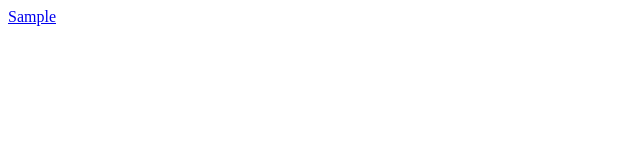
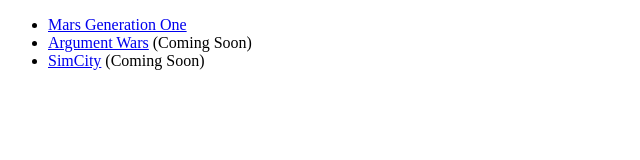
Before and after one commit to GlasslabGames/Research, a website: page servers/static/index.html in a window 1280 px wide. Shown: the whole page, without its empty margins (0-640 px from the left). Drawn offline with Linux system fonts and the light colour scheme.

Commit message:
added games to index.html

```diff
--- a/servers/static/index.html
+++ b/servers/static/index.html
@@ -2,11 +2,15 @@
 <html>
 <head lang="en">
     <meta charset="UTF-8">
-    <title></title>
+    <title>Telemetry Parsing Tools</title>
 </head>
 <body>
 
-    <a href="/research/events/get?gameId=AA-1&startDate=2014-01-01">Sample</a>
+<ul>
+    <li><a href="/research/events/get?gameId=AA-1&startDate=2014-01-01">Mars Generation One</a></li>
+    <li><a href="/research/events/get?gameId=AW-1&startDate=2014-01-01">Argument Wars</a> (Coming Soon)</li>
+    <li><a href="/research/events/get?gameId=SC&startDate=2014-01-01">SimCity</a> (Coming Soon)</li>
+</ul>
 
 </body>
 </html>
```
